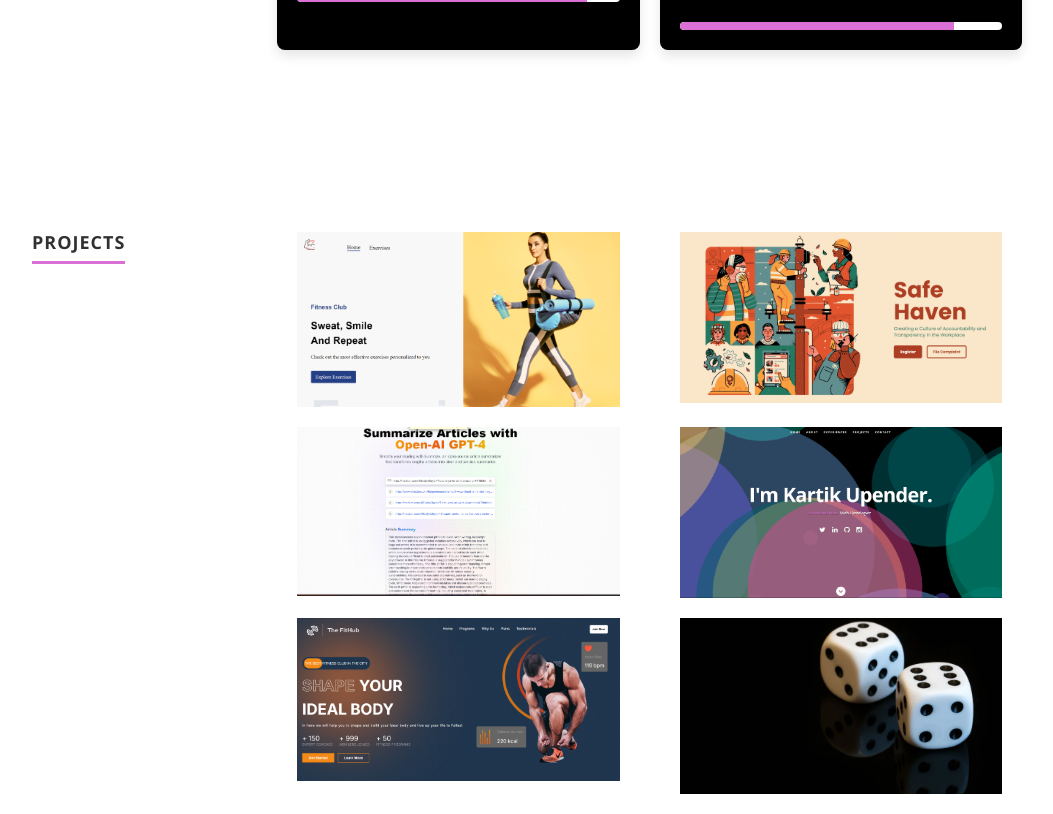
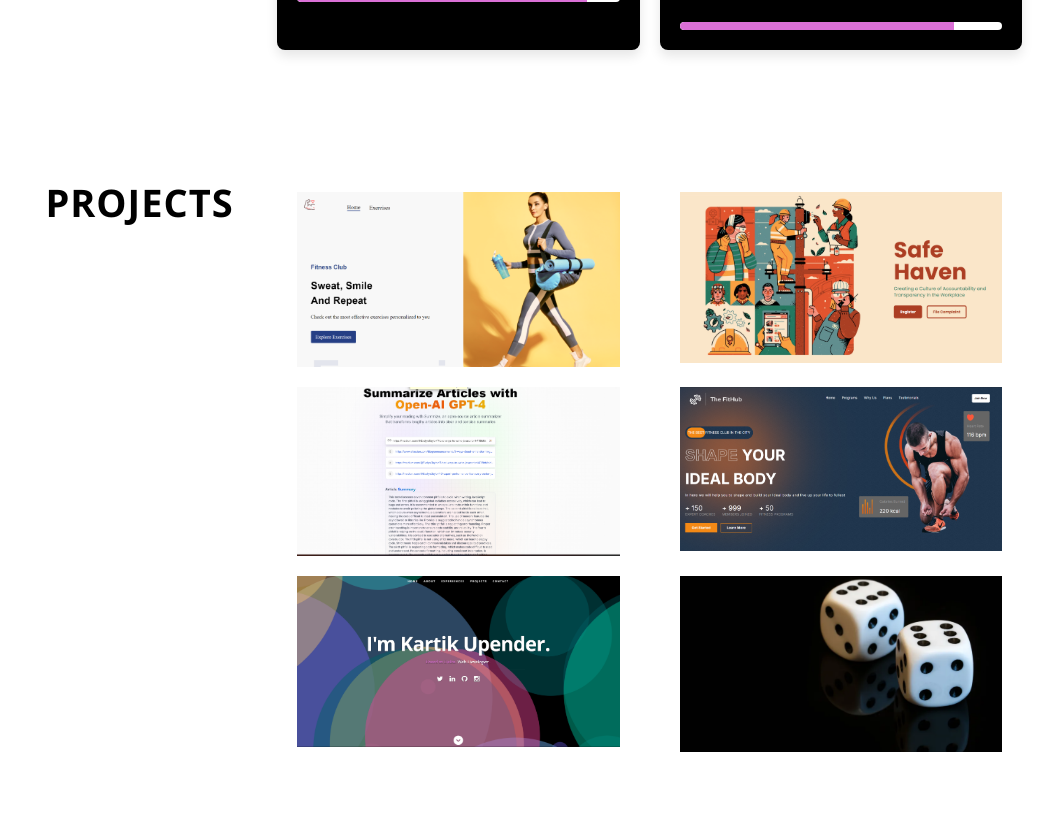
Before and after one commit to SINNIK1/Portfolio.first, a React (Create React App) app: page / in a window 1280 px wide. Shown: the part 2600-3414 px from the top of the page, without its empty margins (118-1171 px from the left). Built offline with nearby package versions, Linux system fonts and the light colour scheme.

Commit message:
project nav bar

```diff
--- a/public/css/layout.css
+++ b/public/css/layout.css
@@ -61,6 +61,10 @@
 header .banner-text {
   width: 100%;
 }
+.smoothscroll {
+  scroll-behavior: smooth;
+}
+
 header .banner-text h1 {
   font: 90px/1.1em "opensans-bold", sans-serif;
   color: #fff;
@@ -632,6 +636,8 @@
   filter: alpha(opacity=100);
 }
 
+
+
 /* popup modal */
 .popup-modal {
   max-width: 550px;
--- a/public/resumeData.json
+++ b/public/resumeData.json
@@ -79,16 +79,16 @@
         "url": "https://github.com/SINNIK1/ai-summarizer"
       },
       {
+        "title": "Gymsym (React JS, Tailwind CSS)",
+        "category": "web application",
+        "image": "netflix.png",
+        "url": "https://github.com/SINNIK1/Gymsym"
+      },
+      {
         "title": "Kar's.Folio (Javascript,HTML,CSS)",
         "category": "portfolio",
         "image": "new-pp.png",
         "url": "https://github.com/SINNIK1/Portfolio.first"
-      },
-      {
-        "title": "Gymsym (React JS, Tailwind CSS)",
-        "category": "web application",
-        "image": "netflix.png",
-        "url": "https://github.com/SINNIK1/Gymsym"
       },
       {
         "title": "Dice Game (C#, .NET)",
@@ -97,13 +97,5 @@
         "url": "https://github.com/SINNIK1/DiceGame"
       }
     ]
-  },
-  "testimonials": {
-    "testimonials": [
-      {
-        "text": "“Winners never quit, and quitters never win.” ",
-        "user": "Vince Lombardi"
-      }
-    ]
   }
 }
--- a/src/Components/Header.js
+++ b/src/Components/Header.js
@@ -77,7 +77,7 @@
             <Fade bottom duration={1200}>
               <h3>
                 {/* Based in {city}.  */}
-                Based in Delhi. <span>{occupation}</span> {description}.
+                Based in Delhi, India.<span>{occupation}</span> {description}.
               </h3>
             </Fade>
             <hr />
--- a/src/Components/Portfolio.js
+++ b/src/Components/Portfolio.js
@@ -39,7 +39,7 @@
   });
 
   return (
-    <section id="resume">
+    <section id="portfolio">
       <Slide left duration={1300}>
         <div className="row skill">
           <div className="three columns header-col">
```
